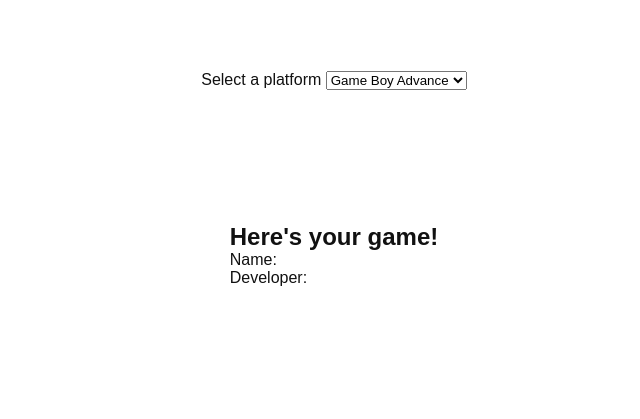
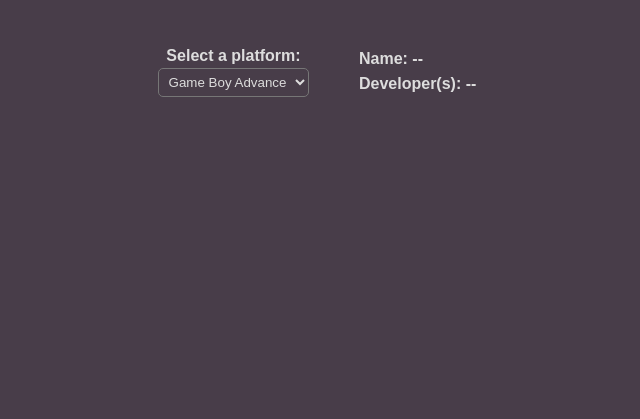
Before and after one commit to gui-s-antunes/pick-a-game-for-me, a website built with webpack: page frontend/index.html in a window 1280 px wide. Shown: the part 381-800 px from the top of the page, without its empty margins (306-946 px from the left). Built offline with nearby package versions, Linux system fonts and the light colour scheme.

Commit message:
css done, html changes

```diff
--- a/frontend/assets/css/style.css
+++ b/frontend/assets/css/style.css
@@ -5,6 +5,7 @@
   --border-color: #ddd;
   --main-color: #0074d9;
   --error-color: #ff4136;
+  --background-color: #483D49;
 }
 
 * {
@@ -15,18 +16,71 @@
 }
 
 body {
-  background-color: var(--drab-dark-brown-color);
+  background-color: var(--background-color);
   font-family: sans-serif;
-  color: var(--dark-color);
+  color: var(--border-color);
   margin: 0;
   padding: 0;
+}
+
+span{
+  font-weight: bold;
 }
 
 .container {
   display: flex;
   flex-direction: column;
   align-items: center;
-  justify-content: space-evenly;
+  justify-content: center;
+  gap: 50px;
   margin: 0px auto;
   height: 100vh;
 }
+
+#title-description {
+  text-align: center;
+}
+
+#select-container {
+  display: flex;
+  gap: 50px;
+  justify-content: center;
+  align-items: center;
+  width: 100vw;
+}
+
+form {
+  width: 50vw;
+  flex-grow: 1;
+  display: flex;
+  flex-direction: column;
+  align-items: end;
+  gap: 5px;
+  justify-content: center;
+}
+
+form #platforms {
+  padding: 5px;
+  background-color: #483D49;
+  color: var(--border-color);
+  border-radius: 5px;
+}
+
+form select{
+  text-align: center;
+}
+
+form .form-items{
+  display: flex;
+  flex-direction: column;
+  align-items: center;
+  gap: 3px;
+}
+
+#selected_game{
+  flex-grow: 1;
+  width: 50vw;
+  display: flex;
+  flex-direction: column;
+  gap: 7px;
+}
--- a/frontend/index.html
+++ b/frontend/index.html
@@ -9,12 +9,15 @@
 
   <body>
     <div class="container">
+      <div>
         <h1 id="title">Pick a game for me!</h1>
         <p id="title-description">This page will select a game for you</p>
+      </div>
       <div id="select-container">
         <form>
-          <label for="platforms" >Select a platform</label>
-          <select name="platforms" id="platforms">
+          <div class="form-items">
+            <label for="platforms"><span>Select a platform:</span></label>
+            <select name="platforms" id="platforms" placeholder="fdas">
               <option value="Game_Boy_Advance">Game Boy Advance</option>
               <option value="Nintendo_Switch">Nintendo Switch</option>
               <option value="Playstation_2">Playstation 2</option>
@@ -23,12 +26,12 @@
               <option value="Super_Nintendo">Super Nintendo</option>
               <option value="Xbox_Series">Xbox Series S/X</option>
             </select>
+          </div>
         </form>
+        <div id="selected_game">
+          <p id="game_name"><span>Name: --</span></p>
+          <p id="game_developer"><span>Developer(s): --</span></p>
         </div>
-      <div id="selected_game">
-        <h2>Here's your game!</h2>
-        <p id="game_name">Name:</p>
-        <p id="game_developer">Developer:</p>
       </div>
     </div>
     <script src="assets/js/bundle.js"></script>
```
Lines whose indentation alone changed are shown as unchanged.
